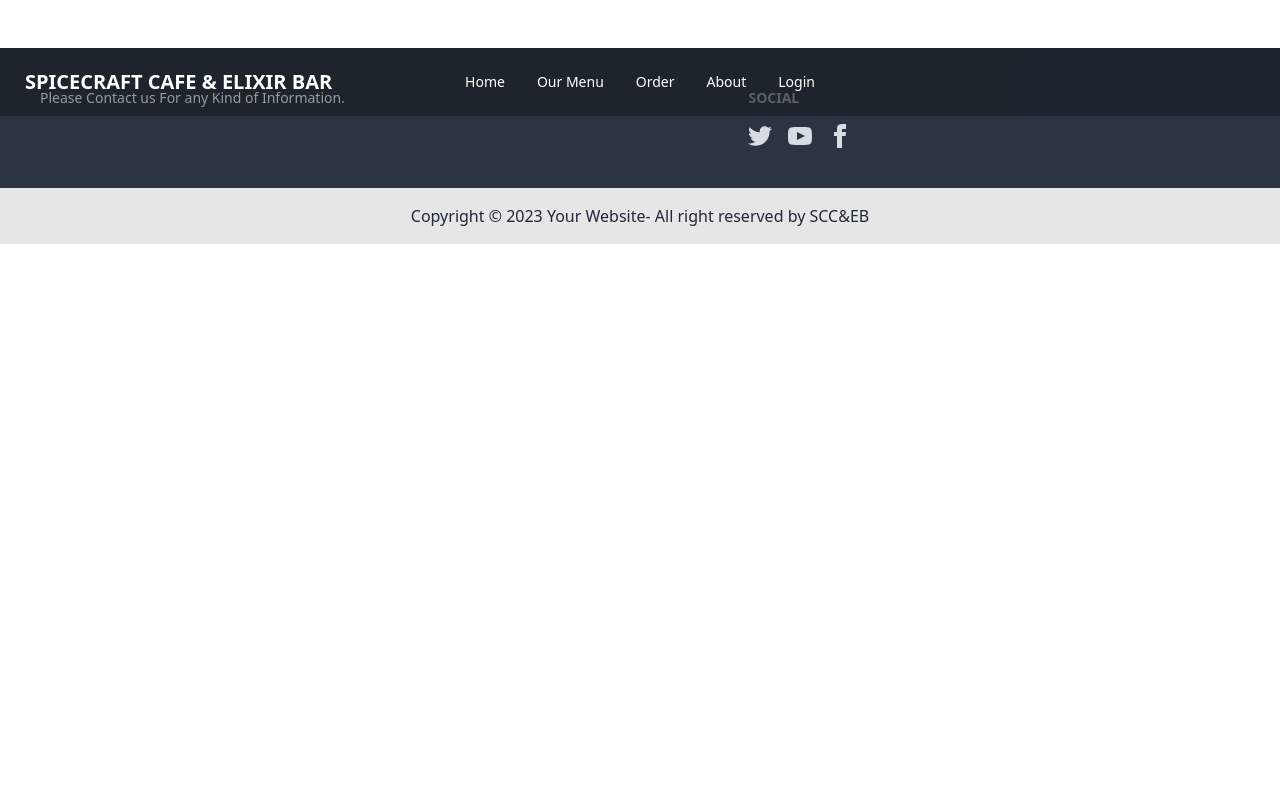
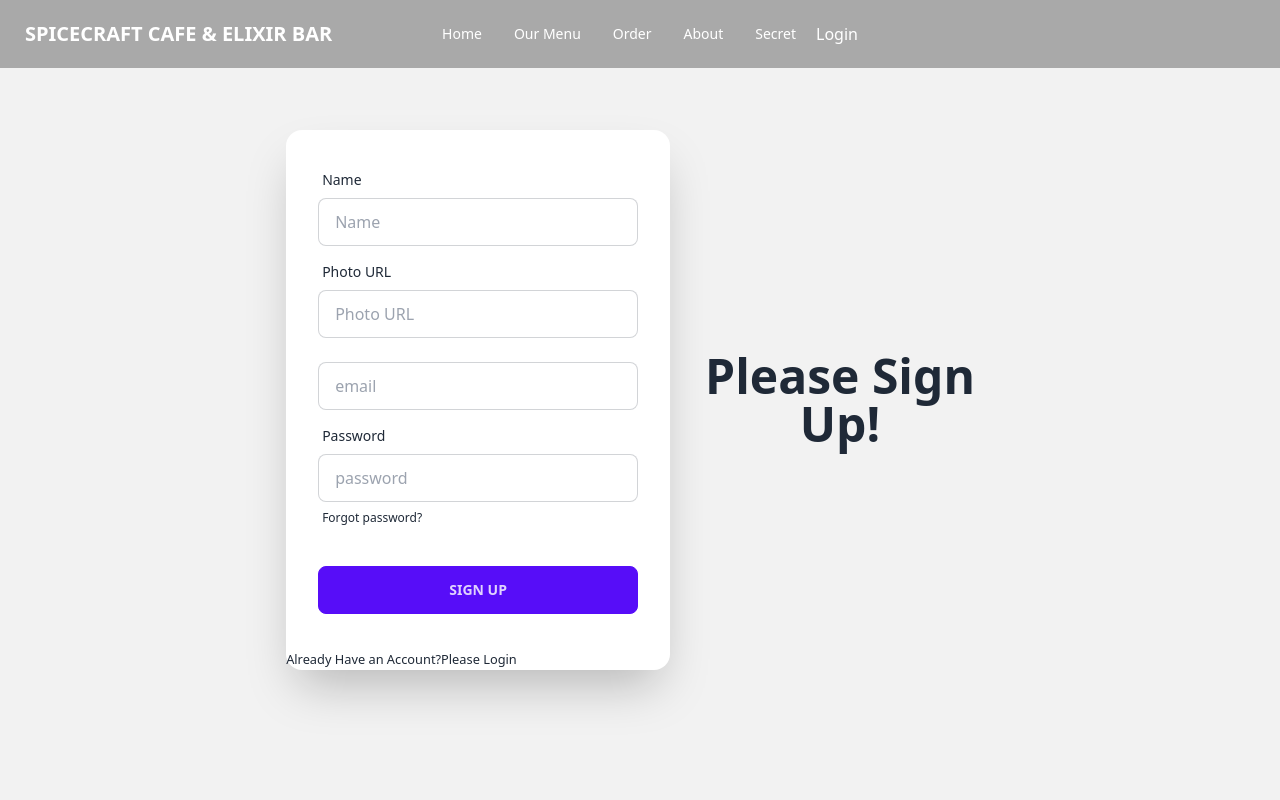
Before and after one commit to SharminAkterLiza/spiceCraft-cafe-client, a React (Vite) app: page /signup in a window 1280 px wide. Shown: the top 800 px of the page. Built offline with nearby package versions, Linux system fonts and the light colour scheme; no server answers.

Commit message:
create user and validation form

```diff
--- a/package.json
+++ b/package.json
@@ -17,12 +17,14 @@
     "react": "^18.2.0",
     "react-dom": "^18.2.0",
     "react-helmet-async": "^2.0.1",
+    "react-hook-form": "^7.48.2",
     "react-parallax": "^3.5.1",
     "react-responsive-carousel": "^3.2.23",
     "react-router-dom": "^6.18.0",
     "react-simple-captcha": "^9.3.0",
     "react-tabs": "^6.0.2",
     "sort-by": "^1.2.0",
+    "sweetalert2": "^11.10.1",
     "swiper": "^11.0.4"
   },
   "devDependencies": {
--- a/src/Layout/Main.jsx
+++ b/src/Layout/Main.jsx
@@ -1,16 +1,19 @@
-import { Outlet, useLocation } from "react-router-dom";
+// import { Outlet, useLocation } from "react-router-dom";
+import { Outlet } from "react-router-dom";
 import Footer from "../pages/Shared/Footer/Footer";
 import NavBar from "../pages/Shared/NavBar/NavBar";
 
 const Main = () => {
-    const location = useLocation();
+    // const location = useLocation();
    // console.log(location);
-    const isHeaderLoading = location.pathname.includes('login');
+    // const isHeaderLoading = location.pathname.includes('login') || location.pathname.includes('signup');
     return (
         <div>
-            {isHeaderLoading || <NavBar></NavBar>}
+            {/* {isHeaderLoading || <NavBar></NavBar>} */}
+            <NavBar></NavBar>
         <Outlet></Outlet>
-           {isHeaderLoading || <Footer></Footer>  }
+        <Footer></Footer>
+           {/* {isHeaderLoading || <Footer></Footer>  } */}
         </div>
     );
 };
--- /dev/null
+++ b/src/Routes/PrivateRoute.jsx
@@ -0,0 +1,17 @@
+import { useContext } from "react";
+import { Navigate, useLocation } from "react-router-dom";
+import { AuthContext } from "../providers/AuthProvider";
+
+const PrivateRoute = ({children}) => {
+    const {user, loading} = useContext(AuthContext);
+    const location = useLocation();
+    if(loading){
+        return <progress className="progress w-56"></progress>
+    }
+    if(user){
+        return children;
+    }
+    return <Navigate to="/login" state={{from: location}} replace></Navigate>
+};
+
+export default PrivateRoute;
--- a/src/pages/Shared/NavBar/NavBar.jsx
+++ b/src/pages/Shared/NavBar/NavBar.jsx
@@ -1,7 +1,14 @@
+import { useContext } from "react";
 import { Link } from "react-router-dom";
+import { AuthContext } from "../../../providers/AuthProvider";
 
 const NavBar = () => {
-
+const {user,logOut} = useContext(AuthContext);
+const handleLogOut = () =>{
+logOut()
+.then(() => {})
+.catch(error =>console.log(error));
+}
     return (
 <div className="navbar fixed z-10 bg-opacity-30 max-w-screen-xl mx-auto bg-black text-white">
   <div className="navbar-start">
@@ -11,15 +18,8 @@ const NavBar = () => {
       </label>
       <ul tabIndex={0} className="menu menu-sm dropdown-content mt-3 z-[1] p-2 shadow bg-base-100 rounded-box w-52">
         <li></li>
-        {/* <li>
-          <a>Parent</a>
-          <ul className="p-2">
-            <li><a>Submenu 1</a></li>
-            <li><a>Submenu 2</a></li>
-          </ul>
-        </li> */}
 
-        <li><a>Item 3</a></li>
+        {/* <li><a>Item 3</a></li> */}
       </ul>
 
     </div>
@@ -29,21 +29,21 @@ const NavBar = () => {
     <ul className="menu menu-horizontal px-1">
       <li><Link to="/">Home</Link></li>
       <li><Link to="/menu">Our Menu</Link></li>
-      {/* <li tabIndex={0}>
-        <details>
-          <summary>Menu</summary>
-          <ul className="p-2">
-            <li><a>Submenu 1</a></li>
-            <li><a>Submenu 2</a></li>
-          </ul>
-        </details>
-      </li> */}
+
       <li> <Link to="/order/momos">Order</Link> </li>
       <li><a>About</a></li>
-      <li> <Link to="/login">Login</Link> </li>
+      <li> <Link to="/secret">Secret</Link> </li>
+
 
     </ul>
+    {
+      user ?
+      <>
+      <span>{user?.displayName}</span>
+      <button onClick={handleLogOut} className="btn btn-ghost">LogOut</button>
+      </> : <>  <Link to="/login">Login</Link> </>
 
+    }
   </div>
 
   <div className="navbar-end ">
--- /dev/null
+++ b/src/pages/Shared/Secret/Secret.jsx
@@ -0,0 +1,10 @@
+
+const Secret = () => {
+    return (
+        <div>
+            <h2>Secret</h2>
+        </div>
+    );
+};
+
+export default Secret;
--- a/src/pages/SignUp/SignUp.jsx
+++ b/src/pages/SignUp/SignUp.jsx
@@ -1,9 +1,125 @@
+import { useContext } from "react";
+import { Helmet } from "react-helmet-async";
+import { useForm } from "react-hook-form";
+import { AuthContext } from "../../providers/AuthProvider";
+import { Link, useNavigate } from "react-router-dom";
+import Swal from "sweetalert2";
+
+
+
 const SignUp = () => {
-    return (
-        <div>
 
+  const {
+    register,
+    handleSubmit,
+    reset,
+    formState: { errors },
+  } = useForm();
+
+  const { createUser, updateUserProfile } = useContext(AuthContext);
+
+const navigate = useNavigate();
+  const onSubmit = data => {
+
+    console.log(data);
+    createUser(data.email, data.password)
+      .then(result => {
+        const loggedUser = result.user;
+        console.log(loggedUser);
+        updateUserProfile(data.name,data.photoURL)
+        .then( () => {
+          console.log('user profile info updated')
+          reset();
+          Swal.fire({
+            position: "top-end",
+            icon: "success",
+            title: "User created Successfully.",
+            showConfirmButton: false,
+            timer: 1500
+          });
+          navigate('/');
+        })
+        .catch(error => console.log(error))
+
+      })
+
+
+  };
+  return (
+    <>
+      <Helmet>
+        <title>SpiceCraft | SignUp</title>
+      </Helmet>
+      <div className="hero min-h-screen bg-base-200">
+        <div className="hero-content flex-col lg:flex-row-reverse">
+          <div className="text-center lg:text-left">
+            <h1 className="text-5xl font-bold text-center">Please Sign Up!</h1>
+
+          </div>
+          <div className="card shrink-0 w-full max-w-sm shadow-2xl bg-base-100">
+            <form onSubmit={handleSubmit(onSubmit)} className="card-body">
+              <div className="form-control">
+                <label className="label">
+                  <span className="label-text">Name</span>
+                </label>
+                <input type="text" {...register("name", { required: true })} name="name" placeholder="Name" className="input input-bordered" required />
+                {errors.name && <span>Name is required</span>}
+
+              </div>
+              <div className="form-control">
+                <label className="label">
+                  <span className="label-text">Photo URL</span>
+                </label>
+                <input type="text" {...register("photoURL", { required: true })} placeholder="Photo URL" className="input input-bordered" required />
+                {errors.photoURL && <span>Photo URL is required</span>}
+
+              </div>
+              <div className="form-control">
+                <label className="label">
+                  <span className="label-text"></span>
+                </label>
+                <input type="email" {...register("email", {
+                  required: true
+                })} name="email" placeholder="email" className="input input-bordered" required />
+              </div>
+              <div className="form-control">
+                <label className="label">
+                  <span className="label-text">Password</span>
+                </label>
+                <input type="password" {...register("password", {
+                  minLength: 8,
+                  maxLength: 20,
+                  pattern: /(?=.*[A-Z])(?=.*[!@#$&*])(?=.*[0-9])(?=.*[a-z]).{8}/
+                })} placeholder="password" className="input input-bordered" required />
+                {/* {errors.password && <span className="text-red-700">Password should must be at least 6 to 20 characters.</span>} */}
+
+                {errors.password?.type === 'minLength' && <p
+                  className="text-red-700">Password should must ai least 8 characters</p>}
+                {errors.password?.type === 'maxLength' && <p
+                  className="text-red-700">Password can not be more than 20 characters</p>}
+                {errors.password?.type === 'pattern' && <p
+                  className="text-red-700">Password must need minimum one upper case one lower case , one number and one special character</p>}
+
+
+
+
+                <label className="label">
+                  <a href="#" className="label-text-alt link link-hover">Forgot password?</a>
+                </label>
+              </div>
+              <div className="form-control mt-6">
+                <input className="btn btn-primary" type="submit" value="Sign Up" />
+                {/* <button >Sign Up</button> */}
+              </div>
+            </form>
+            <p><small>Already Have an Account?<Link to="/login">Please Login</Link>  </small></p>
+
+          </div>
         </div>
-    );
+      </div>
+
+    </>
+  );
 };
 
 export default SignUp;
--- a/src/providers/AuthProvider.jsx
+++ b/src/providers/AuthProvider.jsx
@@ -1,6 +1,6 @@
 import { useState } from "react";
 import { createContext } from "react";
-import { createUserWithEmailAndPassword, getAuth, onAuthStateChanged, signInWithEmailAndPassword, signOut } from "firebase/auth";
+import { createUserWithEmailAndPassword, getAuth, onAuthStateChanged, signInWithEmailAndPassword, signOut, updateProfile } from "firebase/auth";
 import { useEffect } from "react";
 import { app } from "../firebase/firebase.config";
 
@@ -10,22 +10,28 @@ const auth = getAuth(app);
 
 const AuthProvider = ({children}) => {
 
-const [user,setUser] = useState(null);
+const [user, setUser] = useState(null);
 const [loading,setLoading] = useState(true);
 
 const createUser = (email,password) => {
     setLoading(true);
-    return createUserWithEmailAndPassword(auth,email,password);
+    return createUserWithEmailAndPassword(auth, email, password);
 }
 
 const signIn = (email,password) => {
     setLoading(true);
-    signInWithEmailAndPassword(email,password);
+   return signInWithEmailAndPassword(auth, email, password);
 }
 const logOut = () =>{
     setLoading(true);
     return signOut(auth);
 }
+const updateUserProfile = (name, photo) => {
+   return updateProfile(auth.currentUser, {
+        displayName: name, photoURL: photo
+      });
+}
+
 useEffect( () =>{
   const unsubscribe =  onAuthStateChanged(auth, currentUser => {
         setUser(currentUser);
@@ -35,14 +41,15 @@ useEffect( () =>{
     return () => {
         return unsubscribe();
     }
-}, [] )
+}, [])
 
 const authInfo ={
 user,
 loading,
 createUser,
 signIn,
-logOut
+logOut,
+updateUserProfile
 }
 
     return (
```
Also changed, not shown: src/Routes/Routes.jsx (+7 -1 lines), src/pages/Login/Login.jsx (+25 -19 lines), src/firebase/firebase.config.js (line endings or trailing spaces), 1 other file (tests, documents, lock files or other folders).
